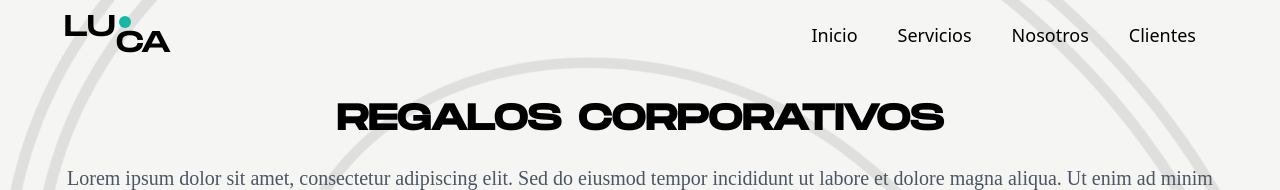
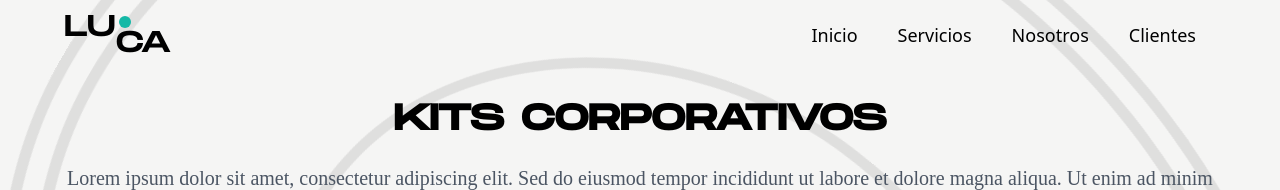
Before and after one commit to Alvarg27/luca-next, a Next.js app: page /Gifts in a window 1280 px wide. Shown: the top 190 px of the page. Built offline with nearby package versions, Linux system fonts and the light colour scheme; a web font is replaced by a local one.

Commit message:
minor fixes

```diff
--- a/components/CardSliderVertical/CardSliderNoTextVertical.js
+++ b/components/CardSliderVertical/CardSliderNoTextVertical.js
@@ -85,7 +85,7 @@ const CardSliderNoTextVertical = ({ items }) => {
           onClick={() => handleDownload('PDF/CATALOGO TEXTILES LUCA.pdf', 'Catálogo_Textiles_LUCA.pdf')}
           className="flex items-center gap-2 px-6 py-3 bg-teal-500 text-white font-medium rounded-lg hover:bg-teal-600 transition-colors duration-300 w-full md:w-auto"
         >
-          <FaDownload /> Descargar catálogo textiles
+          <FaDownload /> Descargar catálogo prendas
         </button>
 
         <button
--- a/components/Form/Form.js
+++ b/components/Form/Form.js
@@ -159,7 +159,7 @@ const Form = () => {
           <option value="" disabled>Selecciona un servicio</option>
           <option value="experiences">Experiences</option>
           <option value="event-planning">Event planning</option>
-          <option value="regalos">Regalos</option>
+          <option value="regalos">Promocionales</option>
           <option value="otro">Otro</option>
         </select>
       </div>
--- a/components/Gifts/GiftsSection.js
+++ b/components/Gifts/GiftsSection.js
@@ -7,7 +7,7 @@ const GiftsSection = () => {
     <section className="my-28 w-[90%] mx-auto max-w-[1200px]">
       <div className="text-center mb-10 px-4">
         <h2 className="font-semibold md:text-4xl text-3xl font-monument">
-          Regalos Corporativos
+          Kits Corporativos
         </h2>
         <div className="flex justify-center items-center">
           <p className="font-alga md:text-xl text-gray-600 my-6 md:w-[900px]">
--- a/components/Header/DropdownProfile.js
+++ b/components/Header/DropdownProfile.js
@@ -19,7 +19,7 @@ const DropdownProfile = () => {
         </Link>
         <Link href="/Gifts" passHref>
           <li className="w-full text-base hover:bg-black hover:dark:bg-teal-500 hover:bg-opacity-10 px-4 flex items-center justify-center h-[50px] rounded-lg cursor-pointer">
-            <p>Regalos</p>
+            <p>Kits</p>
           </li>
         </Link>
       </ul>
--- a/components/Showcase/GiftsShowcaseSection.js
+++ b/components/Showcase/GiftsShowcaseSection.js
@@ -29,7 +29,7 @@ const GiftShowcaseSection = () => {
     <section ref={servicesRef} className="w-full max-w-[1200px] mx-auto mb-10">
       <div className="text-center mb-10 px-4">
         <h2 className="font-semibold md:text-4xl text-3xl font-monument">
-          REGALOS CORPORATIVOS
+          KITS CORPORATIVOS
         </h2>
         <p className="font-alga md:text-xl text-gray-600 my-6">
           Lorem ipsum dolor sit amet, consectetur adipiscing elit. Sed do eiusmod tempor incididunt ut labore et dolore magna aliqua. Ut enim ad minim veniam, quis nostrud exercitation ullamco laboris nisi ut aliquip ex ea commodo consequat.
--- a/components/commons/Circles.js
+++ b/components/commons/Circles.js
@@ -3,7 +3,7 @@ import MediumCircle from "./MediumCircle";
 import SmallCircle from "./SmallCircle";
 const Circles = () => {
   return (
-    <div className="absolute w-full h-full animate-spin-slow-mobile md:animate-spin-slow md:top-0 top-[150px] z-[0] transition duration-300">
+    <div className="absolute w-full h-full pointer-events-none animate-spin-slow-mobile md:animate-spin-slow md:top-0 top-[150px] z-[0] transition duration-300">
       <div className="absolute h-[100px] w-[100px] opacity-120 bg-teal-500 rounded-full left-1/2 -translate-x-1/2 top-1/2 -translate-y-1/2 transition duration-300 z-[2]"></div>
 
       <SmallCircle className="w-[130%] opacity-10 lg:w-[60%] left-1/2 -translate-x-1/2 top-1/2 -translate-y-1/2 transition duration-300" />
--- a/context/NavigationProvider.js
+++ b/context/NavigationProvider.js
@@ -57,7 +57,7 @@ export const NavigationProvider = ({ children }) => {
     {
       route: "/Gifts",
       ref: eventRef,
-      title: "Regalos",
+      title: "Kits",
     },
   ]
   useEffect(() => {
```
Also changed, not shown: pages/index.js (line endings or trailing spaces).
